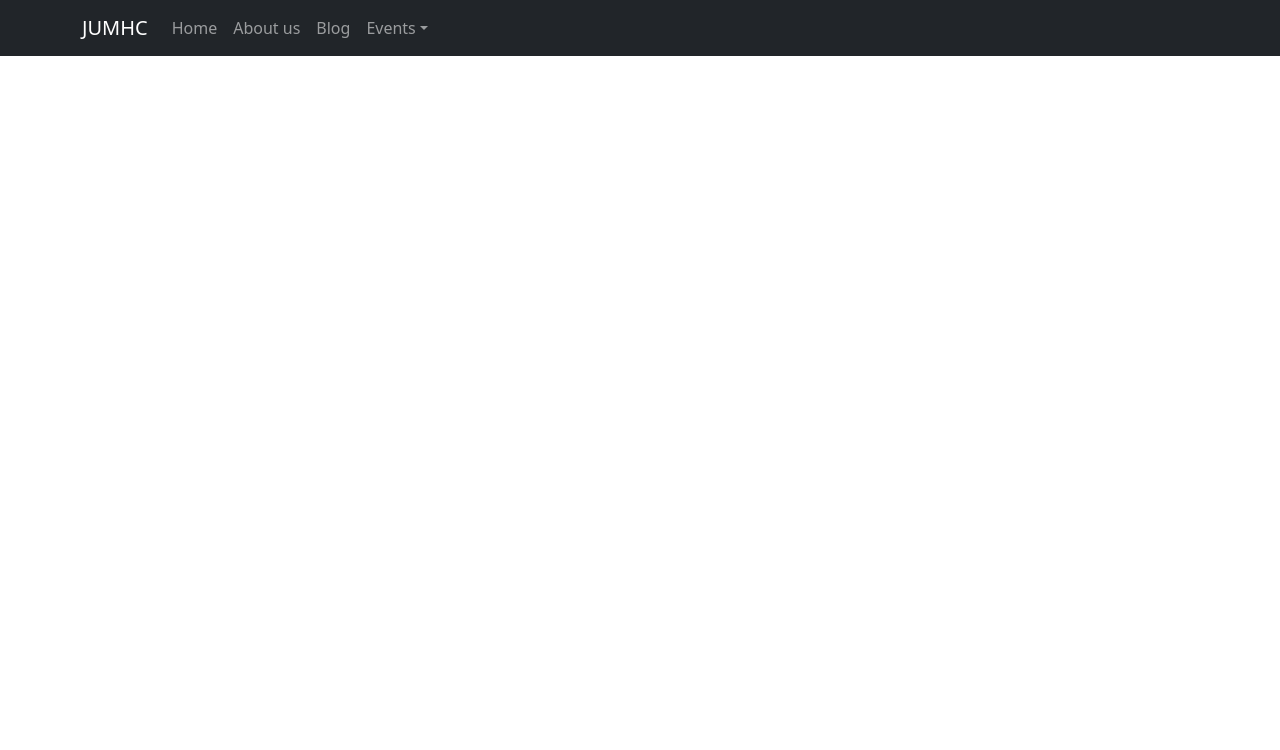
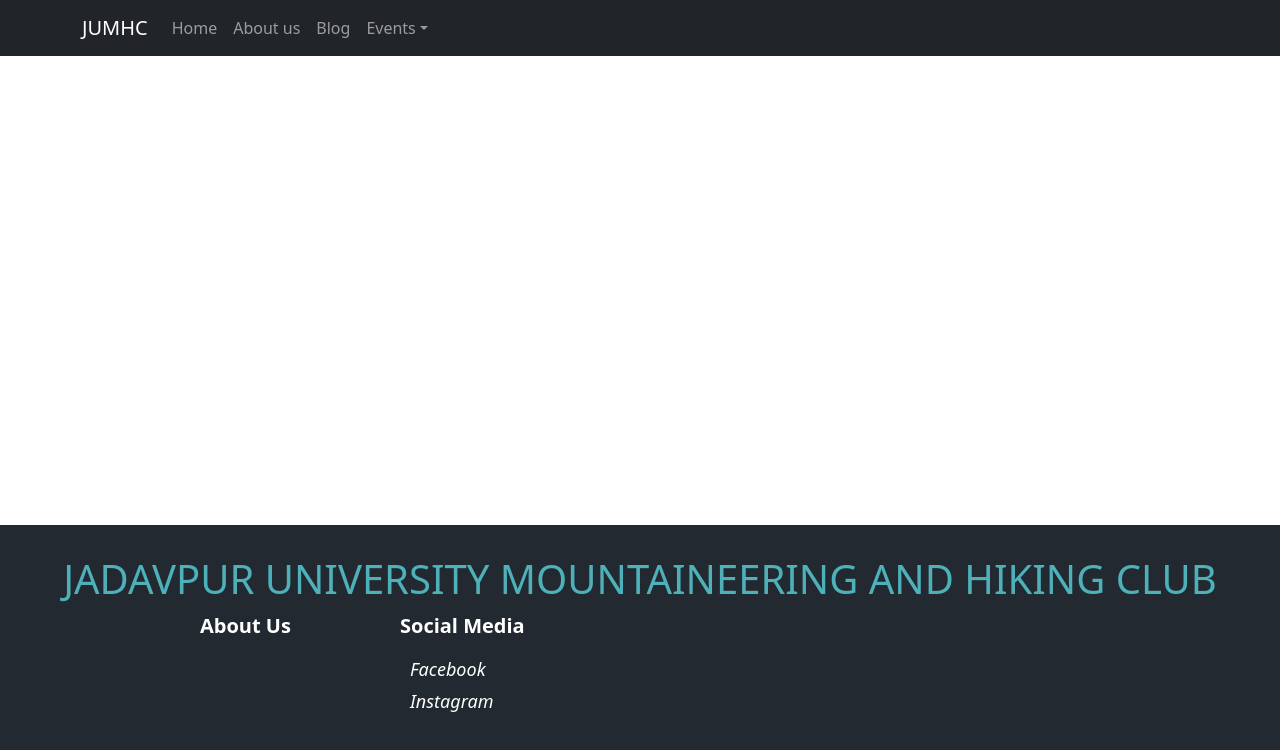
Before and after one commit to satyam0601/Jumhc-website, a React (Create React App) app: page / in a window 1280 px wide. Shown: the top 750 px of the page. Built offline with nearby package versions, Linux system fonts and the light colour scheme.

Commit message:
Added Initial Footer

```diff
--- a/src/App.js
+++ b/src/App.js
@@ -1,10 +1,12 @@
 import NavigationBar from "./components/NavigationBar/NavigationBar";
+import Footer from "./components/Footer/Footer";
 import "bootstrap/dist/css/bootstrap.min.css";
 
 function App() {
   return (
     <>
       <NavigationBar />
+      <Footer />
     </>
   );
 }
--- /dev/null
+++ b/src/components/Footer/Footer.js
@@ -0,0 +1,41 @@
+import React from "react";
+import {
+  Box,
+  Container,
+  Row,
+  Column,
+  FooterLink,
+  Heading,
+} from "./FooterStyles";
+
+const Footer = () => {
+  return (
+    <Box>
+      <h1 style={{ color: "#4EB1BA", textAlign: "center", marginTop: "-50px" }}>
+        JADAVPUR UNIVERSITY MOUNTAINEERING AND HIKING CLUB
+      </h1>
+      <Container>
+        <Row>
+          <Column>
+            <Heading>About Us</Heading>
+          </Column>
+          <Column>
+            <Heading>Social Media</Heading>
+            <FooterLink href="https://www.facebook.com/JUMHC1966/">
+              <i className="fab fa-facebook-f">
+                <span style={{ marginLeft: "10px" }}>Facebook</span>
+              </i>
+            </FooterLink>
+            <FooterLink href="https://www.instagram.com/jumhc1966/">
+              <i className="fab fa-instagram">
+                <span style={{ marginLeft: "10px" }}>Instagram</span>
+              </i>
+            </FooterLink>
+          </Column>
+        </Row>
+      </Container>
+    </Box>
+  );
+};
+
+export default Footer;
--- /dev/null
+++ b/src/components/Footer/FooterStyles.jsx
@@ -0,0 +1,57 @@
+import styled from "styled-components";
+
+export const Box = styled.div`
+  padding: 80px 60px;
+  background: #222930;
+  position: absolute;
+  bottom: 0;
+  width: 100%;
+
+  @media (max-width: 1000px) {
+    padding: 70px, 30px;
+  }
+`;
+
+export const Container = styled.div`
+  display: flex;
+  flex-direction: column;
+  justify-content: center;
+  max-width: 1000px;
+  margin: 0 auto;
+  /*background: red; */
+`;
+
+export const Column = styled.div`
+  display: flex;
+  flex-direction: column;
+  text-align: left;
+  margin-left: 60px;
+`;
+
+export const Row = styled.div`
+  display: grid;
+  grid-template-columns: repeat(auto-fill, minmax(185px, 1fr));
+
+  @media (max-width: 1000px) {
+    grid-template-columns: repeat(auto-fill, minmax(200px, 1fr));
+  }
+`;
+
+export const FooterLink = styled.a`
+  color: #fff;
+  margin-bottom: 5px;
+  font-size: 18px;
+  text-decoration: none;
+
+  &:hover {
+    color: #4eb1ba;
+    transition: 200ms ease-in;
+  }
+`;
+
+export const Heading = styled.p`
+  font-size: 20px;
+  color: #fff;
+  margin-bottom: 15px;
+  font-weight: bold;
+`;
```
